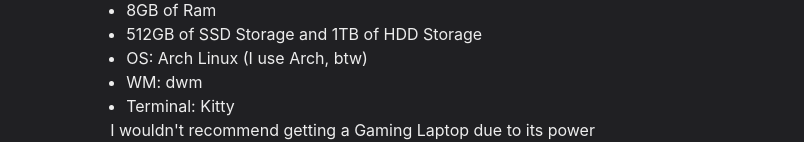
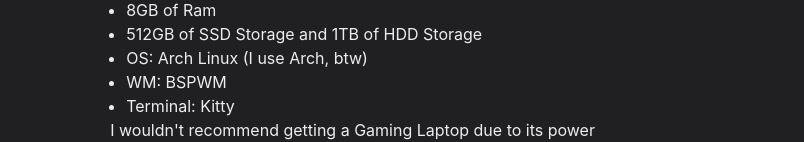
Before and after one commit to NerdyElaine/elaines-personal-website, a Next.js app: page /uses in a window 1280 px wide. Shown: the part 659-801 px from the top of the page, without its empty margins (243-1047 px from the left). Built offline with nearby package versions, Linux system fonts and the light colour scheme.

Commit message:
updated uses

```diff
--- a/pages/uses.js
+++ b/pages/uses.js
@@ -62,7 +62,7 @@
         <ListItem>8GB of Ram</ListItem>
         <ListItem>512GB of SSD Storage and 1TB of HDD Storage</ListItem>
         <ListItem>OS: Arch Linux (I use Arch, btw)</ListItem>
-        <ListItem>WM: dwm</ListItem>
+        <ListItem>WM: BSPWM</ListItem>
         <ListItem>Terminal: Kitty</ListItem>
       </UnorderedList>
       <p>
```
